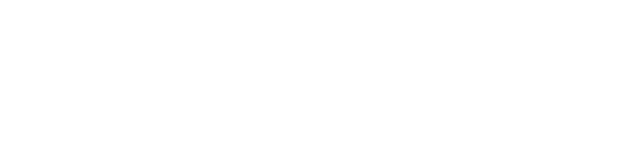
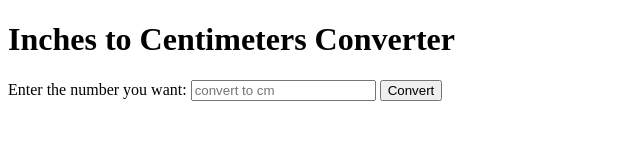
Before and after one commit to emanmoustafam/Do-while, a plain HTML site: page index.html in a window 1280 px wide. Shown: the whole page, without its empty margins (0-640 px from the left). Drawn offline with Linux system fonts and the light colour scheme.

Commit message:
Add files via upload

```diff
--- a/index.html
+++ b/index.html
@@ -1,11 +1,17 @@
 <!DOCTYPE html>
-<html lang="en">
+<html>
 <head>
-    <meta charset="UTF-8">
-    <meta name="viewport" content="width=, initial-scale=1.0">
-    <title>Document</title>
+  <title>Decoment</title>
 </head>
 <body>
-    <script src="./index.js"></script>
+  <h1>Inches to Centimeters Converter</h1>
+
+  <label for="inchesInput">Enter the number you want:</label>
+  <input type="number" id="inchesInput" placeholder="convert to cm">
+  <button onclick="calculate()">Convert</button>
+
+  <p id="result"></p>
+
+  <script src="./index.js"></script>
 </body>
 </html>
--- a/index.js
+++ b/index.js
@@ -1,6 +1,9 @@
+function calculate() {
+  const input = document.querySelector('#inchesInput').value;
+  const inches = parseFloat(input);
+  const resultElement = document.getElementById('result');
 
-let number = 1;
-do {
-  console.log(number);
-  number++;
-} while (number <= 10);
+  const cm = inches * 2.54;
+  resultElement.textContent = isNaN(inches) ? "Please enter a valid number."
+    : `${inches} inches is ${cm.toFixed(2)} cm.`;
+}
```
